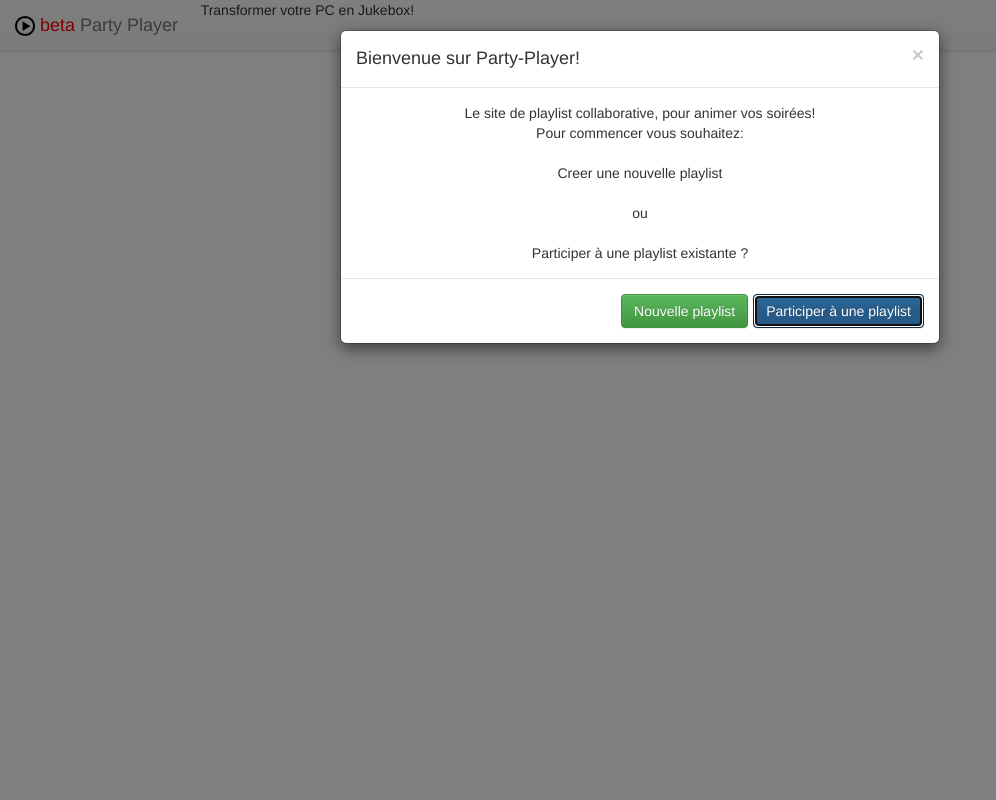
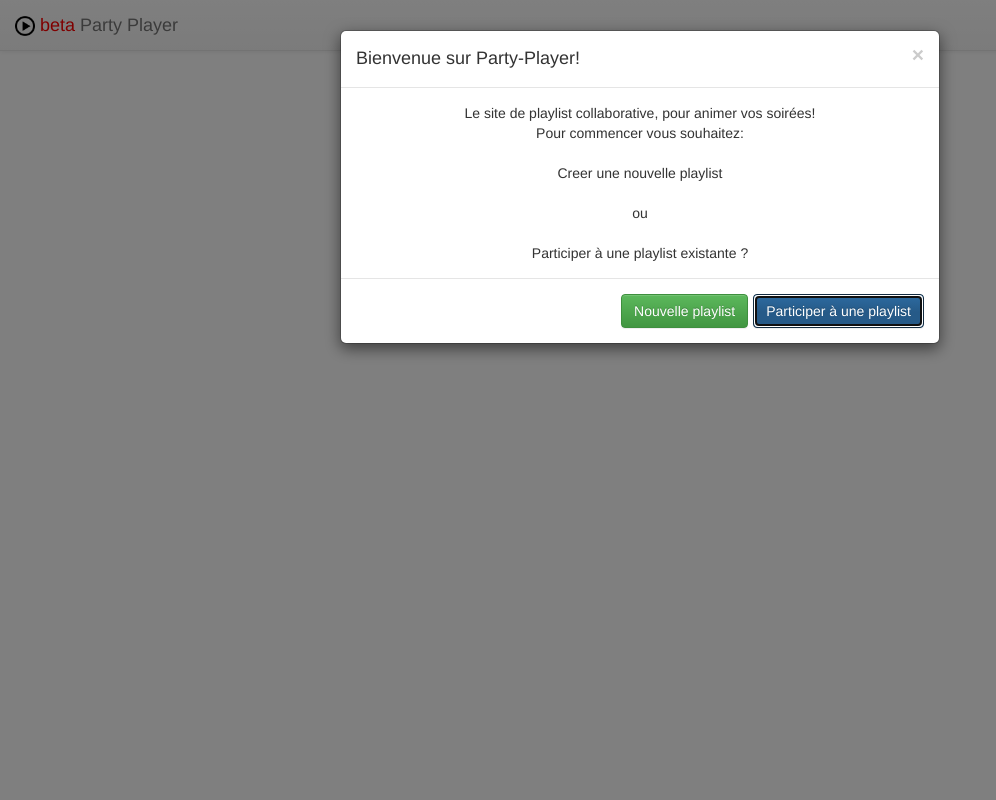
Before and after one commit to TwanoO67/party-player, a PHP site: page / in a window 1280 px wide. Shown: the whole page, without its empty margins (0-996 px from the left). Run offline with PHP 8.4, Linux system fonts and the light colour scheme; some libraries are stand-ins or nearby versions.

Commit message:
retrait du sous-titre

```diff
--- a/index.php
+++ b/index.php
@@ -91,7 +91,7 @@
             <span class="icon-bar"></span>
           </button>-->
           <a class="navbar-brand" href="/"><img src='/css/favicon.png' height='20px' /> <span style='color:red'>beta</span>&nbsp;Party Player</a>
-          <div class='nav'><span>&nbsp; Transformer votre PC en Jukebox!<span></div>
+          <!--<div class='nav'><span>&nbsp; Transformer votre PC en Jukebox!<span></div>-->
         </div>
 
         <!--<div id="nav-main" class="navbar-collapse collapse">
```
